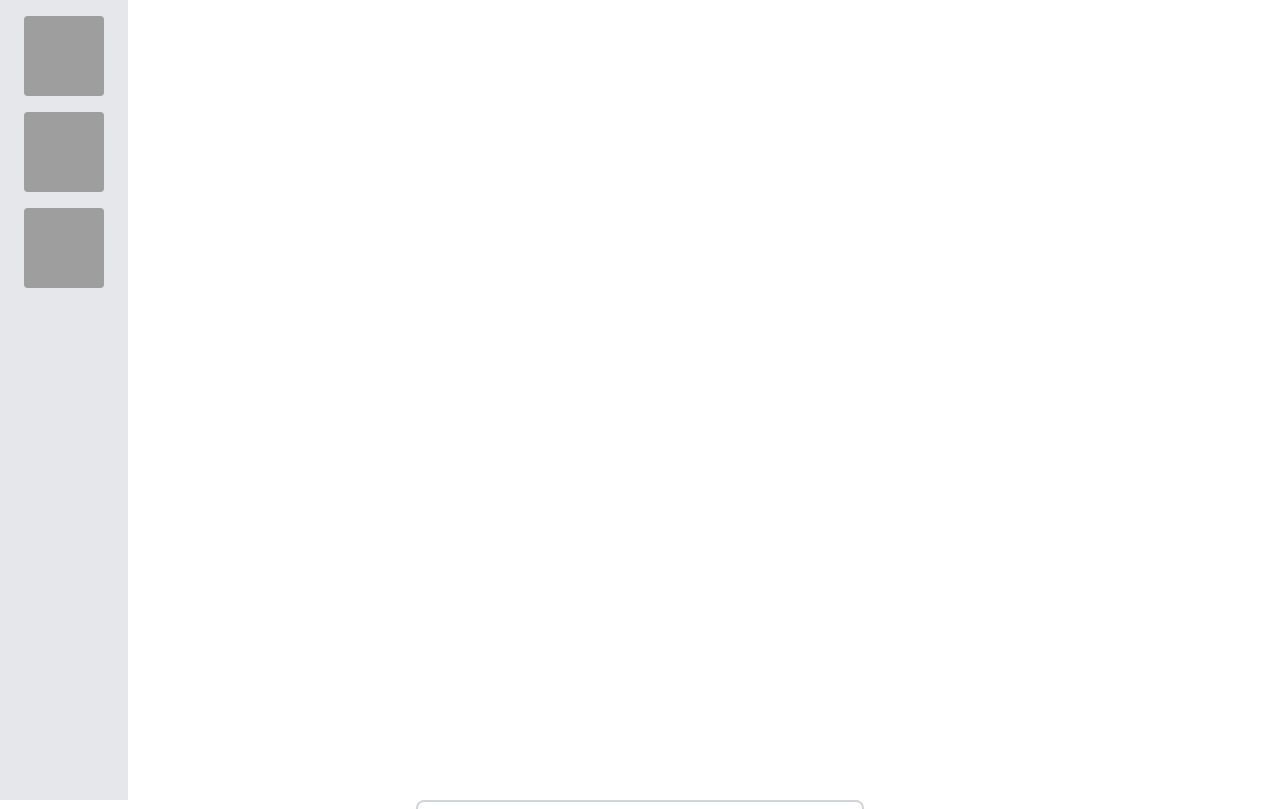
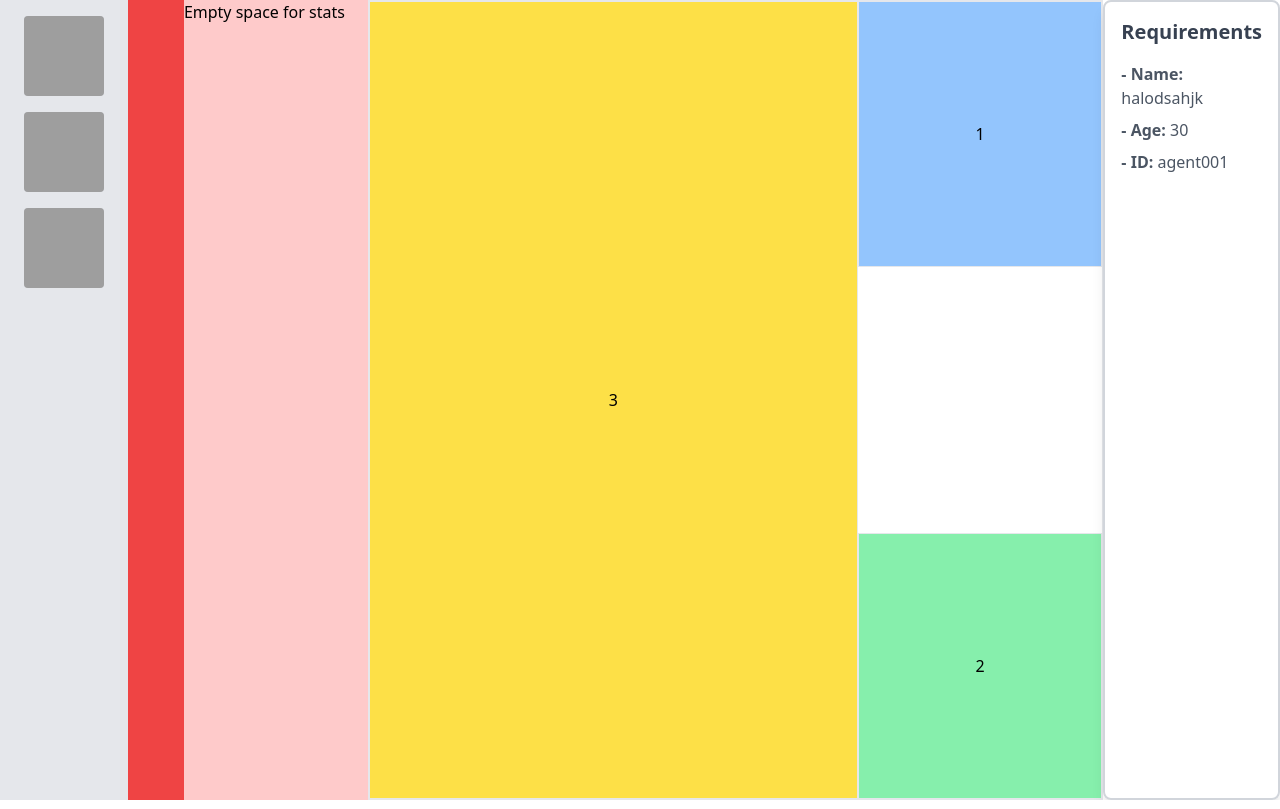
Before and after one commit to sikoramodra/Hackathon-SCI-24, a React (Vite) app: page / in a window 1280 px wide. Shown: the top 809 px of the page. Built offline with nearby package versions, Linux system fonts and the light colour scheme; grey boxes are pictures that could not be loaded.

Commit message:
Add sections for app

```diff
--- a/src/App.jsx
+++ b/src/App.jsx
@@ -1,3 +1,4 @@
+import TaskView from './Components/TaskView.jsx';
 import Sidebar from './Components/Sidebar.jsx';
 import Requerement from './Components/Requirement.jsx';
 
@@ -9,8 +10,12 @@ export default function App() {
   };
 
   return (
-    <div className="h-full w-full">
-      <Sidebar />
+    <div className='flex w-screen h-screen '>
+      <div className='w-1/6 h-full bg-red-500'><Sidebar /></div>
+      <div className='w-1/6 h-full bg-red-200'>Empty space for stats</div>
+      <div className="w-2/3 h-full">
+        <TaskView />
+      </div>
       <Requerement agent={agent} />
     </div>
   );
--- /dev/null
+++ b/src/Components/TaskView.jsx
@@ -0,0 +1,15 @@
+export default function TaskView() {
+  return (
+    <div className="grid w-full h-full grid-cols-3 grid-rows-3 border">
+      <div className="flex items-center justify-center col-start-3 row-start-1 bg-blue-300 border">
+        1
+      </div>
+      <div className="flex items-center justify-center col-start-3 row-start-3 bg-green-300 border">
+        2
+      </div>
+      <div className="flex items-center justify-center col-span-2 row-span-3 row-start-1 bg-yellow-300 border">
+        3
+      </div>
+    </div>
+  );
+}
--- a/src/Components/Test.jsx
+++ /dev/null
@@ -1,3 +0,0 @@
-export default function Test() {
-  return <div className="font-bold">Hackathon-SCI-24</div>;
-}
```
